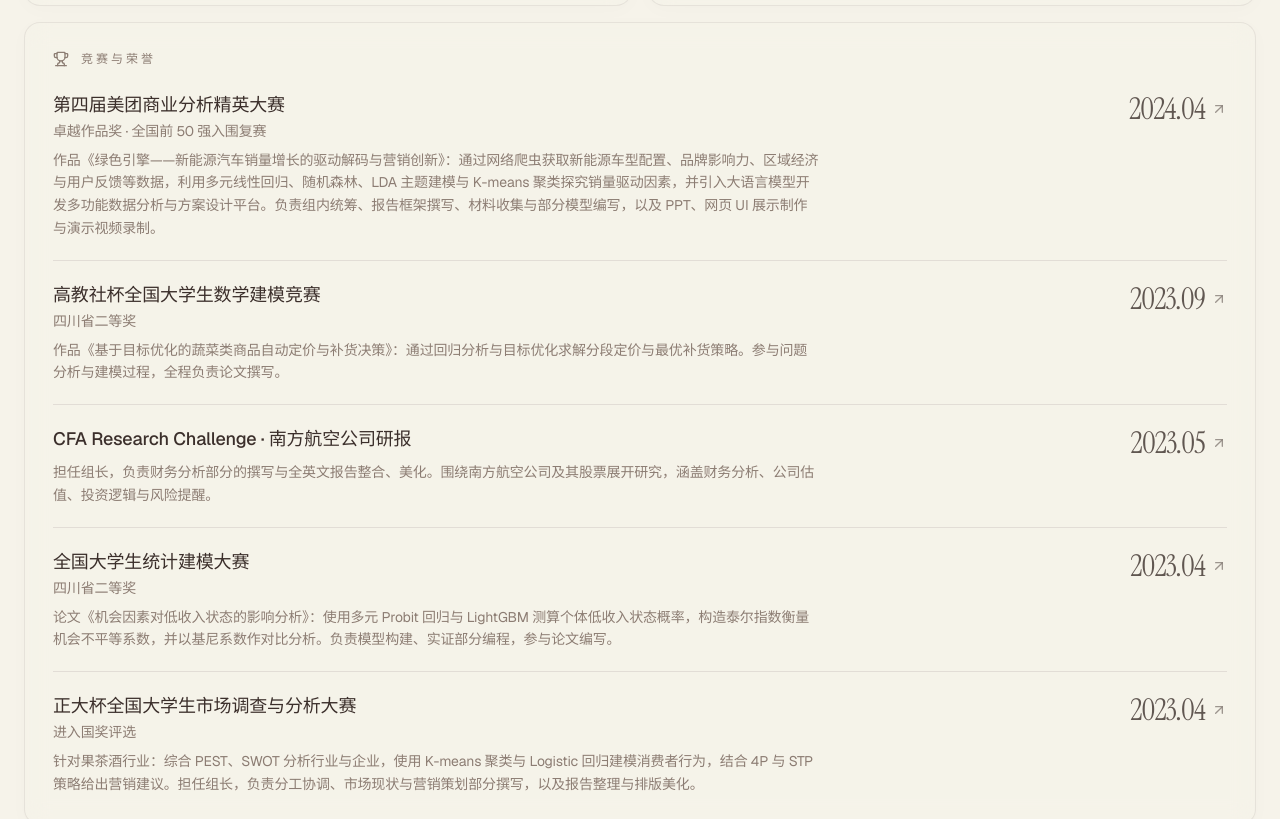
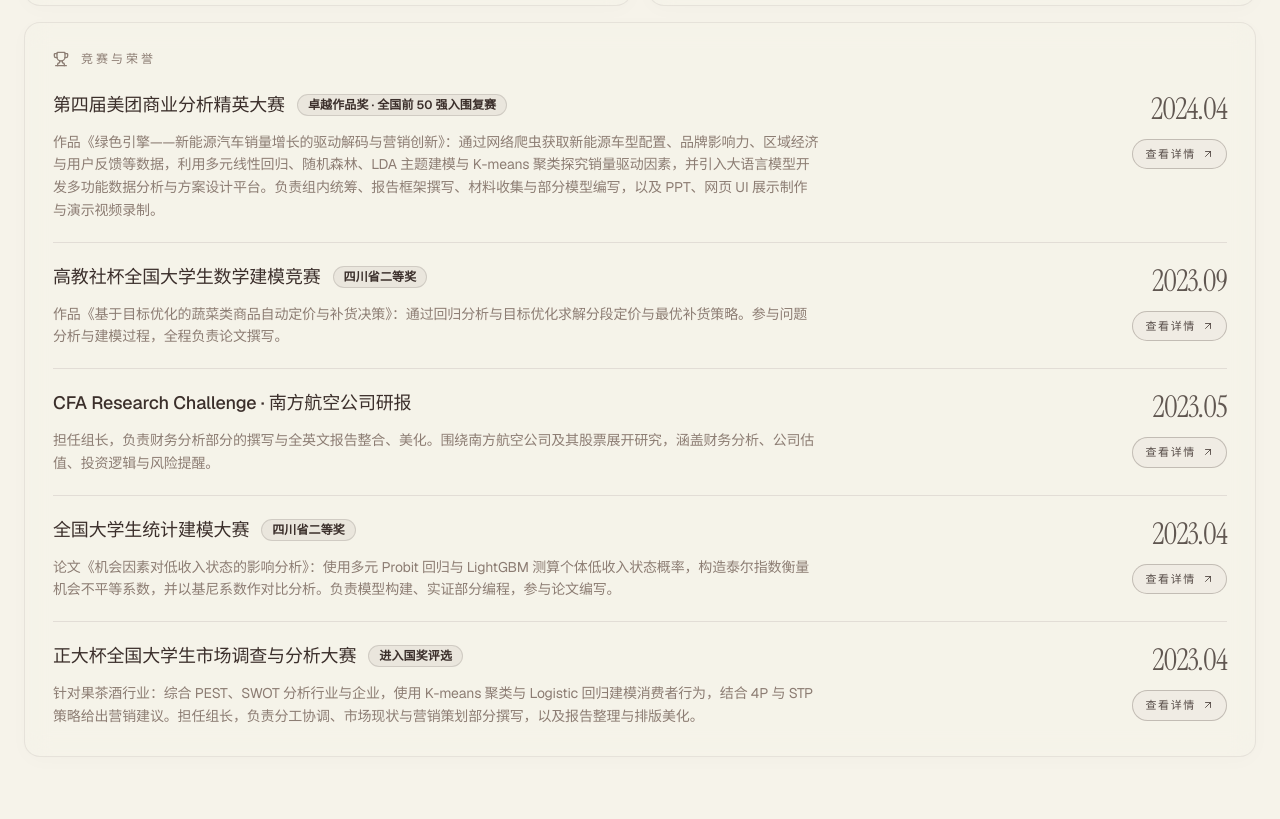
Before and after one commit to xwenr/personal-resume, a React (Vite) app: page / in a window 1280 px wide. Shown: the part 1789-2608 px from the top of the page. Built offline with nearby package versions, Linux system fonts and the light colour scheme.

Commit message:
feat: 奖项条目改版——排名 chip + 查看详情 pill

```diff
--- a/src/components/profile-bento.tsx
+++ b/src/components/profile-bento.tsx
@@ -230,40 +230,80 @@
             </div>
             <ul className="mt-6 flex flex-1 flex-col divide-y divide-foreground/10">
               {profile.awards.items.map((award) => (
+                // `group/award` scopes hover state to a single row so
+                // ANY hover on the row (not just on the pill) brightens
+                // the "查看详情" affordance — strong visual cue that
+                // the whole entry is actionable.
                 <li
                   key={`${award.title}-${award.year}`}
-                  className="flex flex-1 items-start justify-between gap-6 py-5 first:pt-0 last:pb-0"
+                  className="group/award flex flex-1 items-start justify-between gap-6 py-5 first:pt-0 last:pb-0"
                 >
-                  <div className="flex min-w-0 flex-col">
-                    <span className="text-base font-medium text-foreground md:text-lg">
+                  <div className="flex min-w-0 flex-1 flex-col">
+                    {/* Header row — competition title sits shoulder-to-
+                        shoulder with the rank badge, so the proof-of-
+                        capability is read IMMEDIATELY after the event
+                        name instead of hiding as muted sub-text.
+                        `flex-wrap` lets the badge drop to a new line
+                        only on very narrow titles; `gap-y-2` preserves
+                        rhythm when that happens. */}
+                    <div className="flex flex-wrap items-center gap-x-3 gap-y-2">
+                      <span className="text-base font-medium leading-snug text-foreground md:text-lg">
                         {award.title}
                       </span>
                       {award.rank && (
-                      <span className="mt-0.5 text-sm text-muted-foreground">
+                        // Editorial chip — square-ish radius + visible
+                        // border + semibold foreground text make it
+                        // read as a "premium label", not a tag soup
+                        // bubble. Uses the project's warm-paper palette
+                        // (`foreground/*` tokens) instead of literal
+                        // black so it harmonises with the surrounding
+                        // beige glass cards.
+                        <span className="inline-flex items-center rounded-md border border-foreground/15 bg-foreground/[0.06] px-2.5 py-0.5 text-xs font-semibold tracking-[0.01em] text-foreground">
                           {award.rank}
                         </span>
                       )}
+                    </div>
                     {award.description && (
-                      <p className="mt-2 max-w-3xl text-sm leading-relaxed text-muted-foreground">
+                      <p className="mt-3 max-w-3xl text-sm leading-relaxed text-muted-foreground">
                         {award.description}
                       </p>
                     )}
                   </div>
-                  {award.link ? (
+
+                  {/* Right-hand stack: year as a typographic anchor,
+                      then an explicit "View details →" pill so first-
+                      time visitors can see at a glance that each entry
+                      links out to a deeper write-up. */}
+                  <div className="flex shrink-0 flex-col items-end gap-3">
+                    <span className="font-display text-2xl leading-none tracking-tight text-foreground/80 md:text-3xl">
+                      {award.year}
+                    </span>
+                    {award.link && (
                       <a
                         href={award.link}
                         target="_blank"
                         rel="noopener noreferrer"
-                      className="group/link inline-flex shrink-0 items-center gap-1.5 font-display text-2xl tracking-tight text-foreground/80 transition-colors hover:text-foreground md:text-3xl"
+                        aria-label={`${award.title} — ${profile.awards.viewDetailLabel}`}
+                        className={cn(
+                          'inline-flex items-center gap-1.5 whitespace-nowrap rounded-full',
+                          'border border-foreground/25 bg-foreground/[0.03]',
+                          'px-3 py-1.5 text-[11px] font-medium uppercase tracking-[0.15em] text-foreground/85',
+                          'transition-all duration-300 ease-out',
+                          // Direct hover on the pill — full contrast invert
+                          'hover:border-foreground hover:bg-foreground hover:text-background',
+                          // Row-level hover — subtle lift so the pill
+                          // "wakes up" before the cursor even reaches it
+                          'group-hover/award:border-foreground/55 group-hover/award:bg-foreground/10 group-hover/award:text-foreground',
+                        )}
                       >
-                      {award.year}
-                      <ArrowUpRight className="h-4 w-4 opacity-60 transition-opacity group-hover/link:opacity-100" />
+                        {profile.awards.viewDetailLabel}
+                        <ArrowUpRight
+                          className="h-3 w-3 transition-transform duration-300 ease-out group-hover/award:-translate-y-0.5 group-hover/award:translate-x-0.5"
+                          strokeWidth={1.8}
+                        />
                       </a>
-                  ) : (
-                    <span className="shrink-0 font-display text-2xl tracking-tight text-foreground/80 md:text-3xl">
-                      {award.year}
-                    </span>
                     )}
+                  </div>
                 </li>
               ))}
             </ul>
--- a/src/i18n/translations.ts
+++ b/src/i18n/translations.ts
@@ -121,6 +121,7 @@
     },
     awards: {
       eyebrow: '竞赛与荣誉',
+      viewDetailLabel: '查看详情',
       items: [
         {
           year: '2024.04',
@@ -403,6 +404,7 @@
     },
     awards: {
       eyebrow: 'Competitions & Honours',
+      viewDetailLabel: 'View details',
       items: [
         {
           year: '2024.04',
```
Lines whose indentation alone changed are shown as unchanged.
